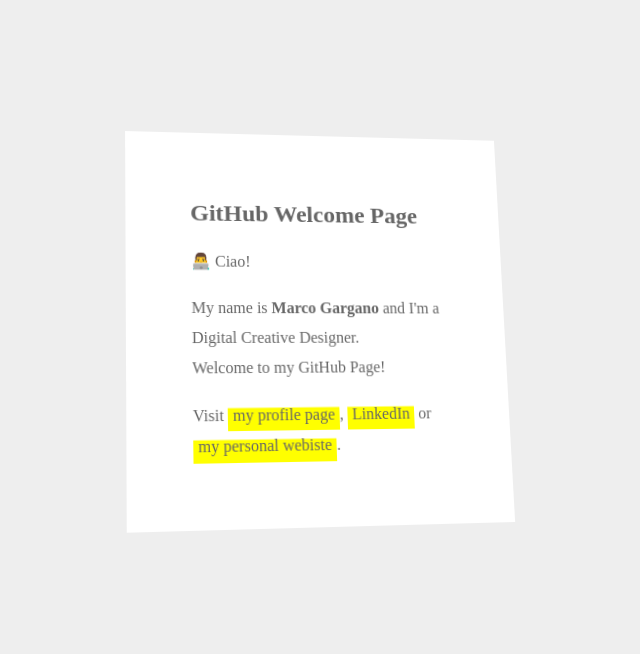
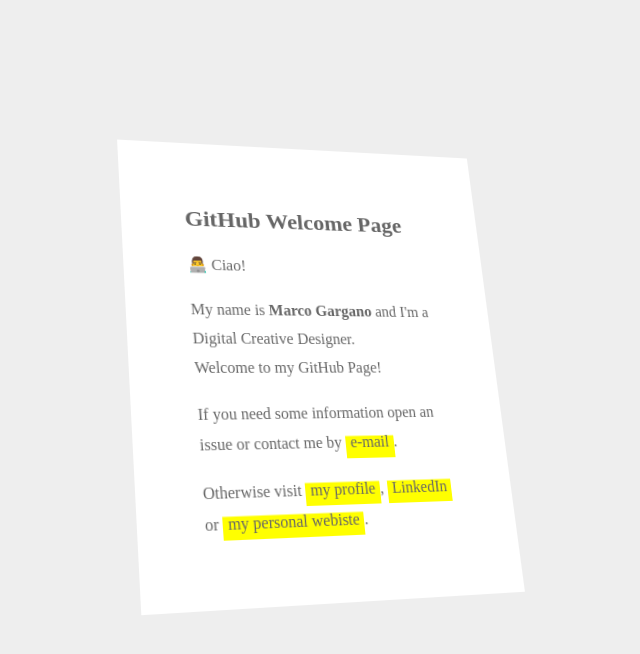
Before and after one commit to MarcoGargano/marcogargano.github.io, a Jekyll site: the page index.html, which Jekyll copies as it is, in a window 1280 px wide. Shown: the top 654 px of the page, without its empty margins (320-960 px from the left). Built offline with Jekyll 4.4.1, drawn with Linux system fonts in a browser that asks for light colours; some web fonts are replaced.

Commit message:
Update index.html

```diff
--- a/index.html
+++ b/index.html
@@ -17,7 +17,11 @@
 			margin: 8rem auto;
 			padding: 3rem 4rem;
 			line-height: 1.9rem;
-			transform: perspective(80rem) rotateY(10deg) rotateX(10deg);
+			transition: all .4s ease-in-out;
+			transform: perspective(80rem) rotateY(18deg) rotateX(17deg);
+		}
+		.paper:hover {
+			perspective(80rem) rotateY(2deg) rotateX(10deg)
 		}
 		.paper a {
 			text-decoration: none;
@@ -39,7 +43,8 @@
       <h2>GitHub Welcome Page</h2>
 			<p>👨‍💻  Ciao!</p>
 			<p>My name is <strong>Marco Gargano</strong> and I'm a Digital Creative Designer. <br>Welcome to my GitHub Page!</p>
-			<p>Visit <a href="https://github.com/marcogargano/">my profile page</a>, <a href="https://www.linkedin.com/in/marcogargano">LinkedIn</a> or <a href="https://marcogargano.com/">my personal webiste</a>.</p>
+			<p>If you need some information open an issue or contact me by <a href="mailto:mail@marcogargano.com?subject=Messaggio da marcogargano.github.com">e-mail</a>.</p>
+			<p>Otherwise visit <a href="https://github.com/marcogargano/">my profile</a>, <a href="https://www.linkedin.com/in/marcogargano">LinkedIn</a> or <a href="https://marcogargano.com/">my personal webiste</a>.</p>
 	  </div>
   </div>
 </body>
```
